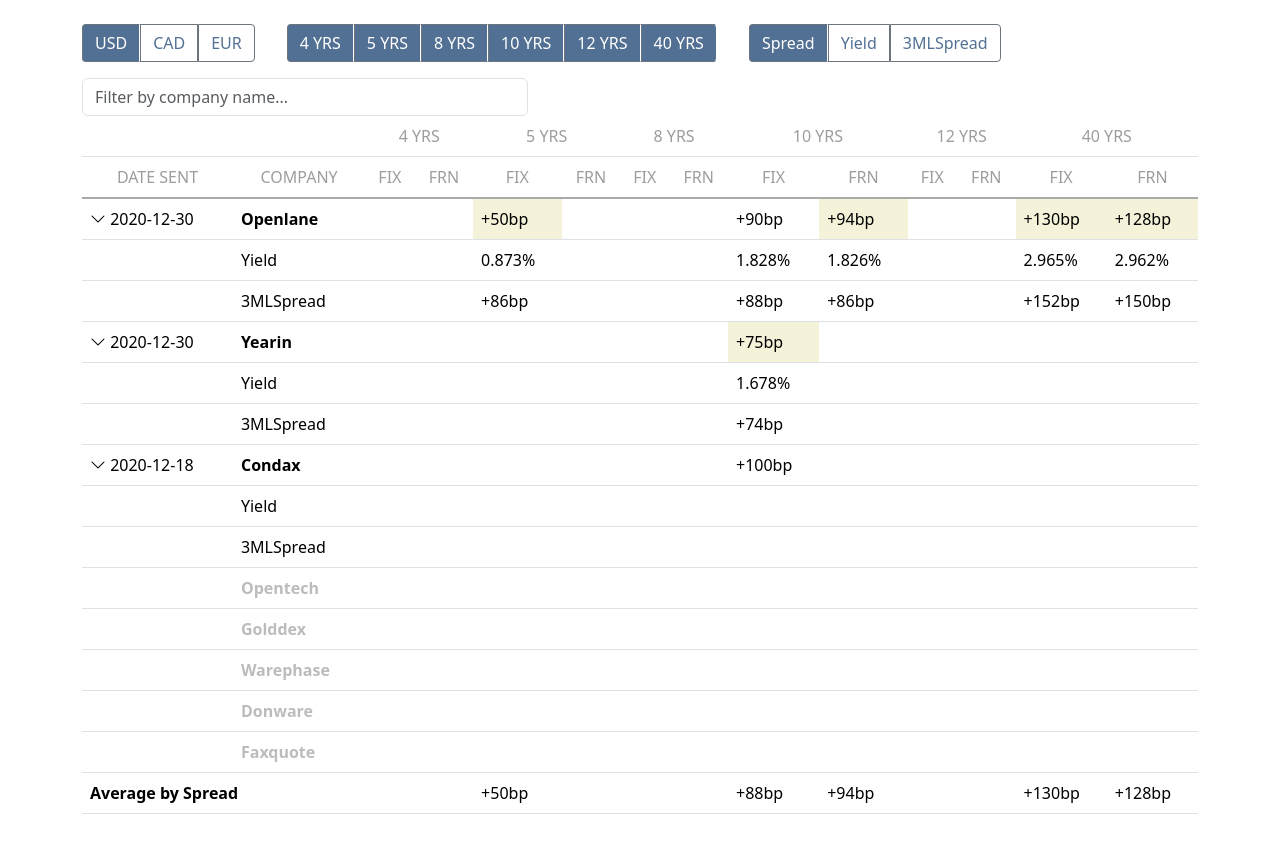
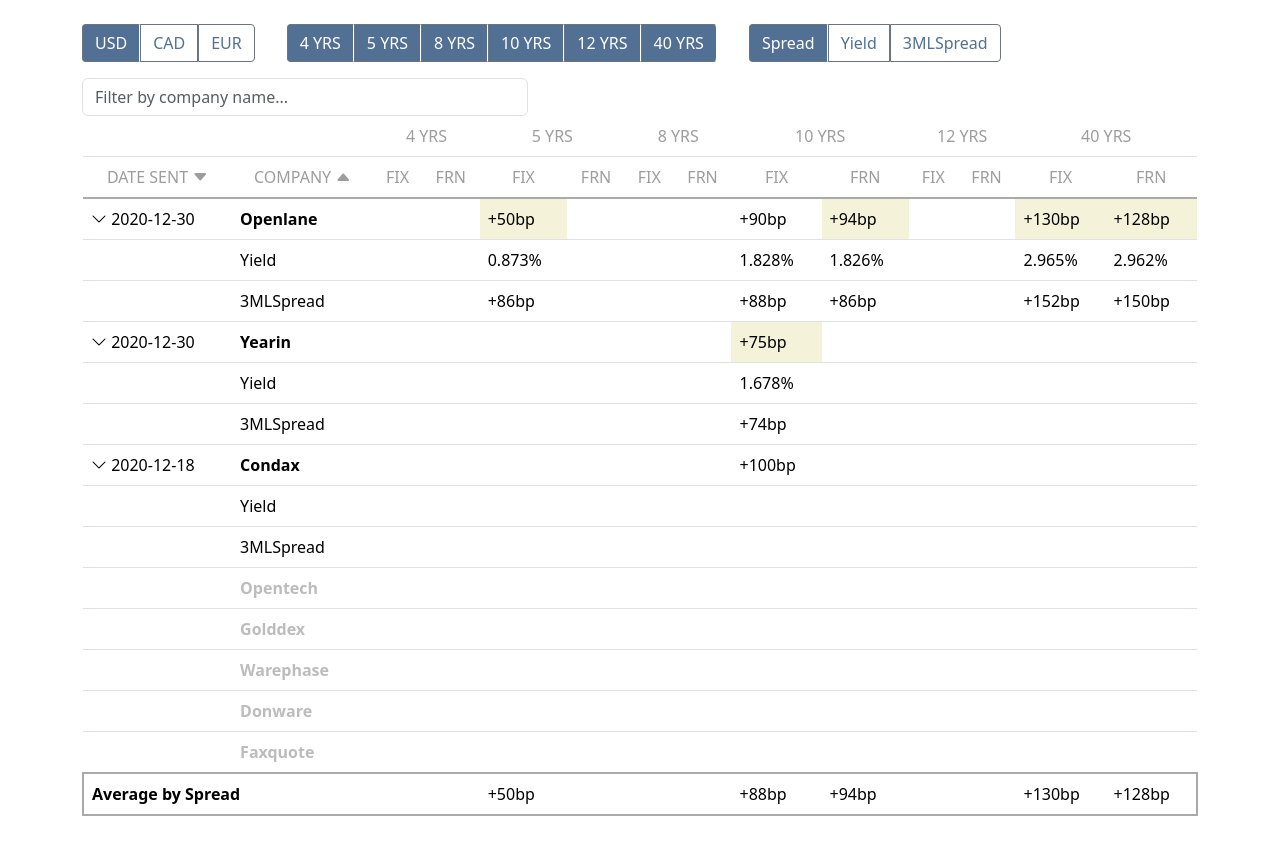
Before and after one commit to YuriHassle/interprice-challenge, a Vue app: page / in a window 1280 px wide. Built offline with nearby package versions, Linux system fonts and the light colour scheme.

Commit message:
feat: add sort functions

```diff
--- a/src/components/organisms/QuotesTable.vue
+++ b/src/components/organisms/QuotesTable.vue
@@ -10,8 +10,48 @@
           </th>
         </tr>
         <tr>
-          <th>DATE SENT</th>
-          <th>COMPANY</th>
+          <th>
+            <span> DATE SENT </span>
+            <i
+              class="sort-button bi"
+              :class="[
+                {
+                  'sort-button--active': sortBy.property === 'dateSent',
+                },
+                {
+                  'bi-caret-down-fill':
+                    sortBy.property === 'dateSent' && sortBy.desc,
+                },
+                {
+                  'bi-caret-up-fill':
+                    (sortBy.property === 'dateSent' && !sortBy.desc) ||
+                    sortBy.property !== 'dateSent',
+                },
+              ]"
+              @click="handleSortClick('dateSent')"
+            />
+          </th>
+          <th>
+            <span> COMPANY </span>
+            <i
+              class="sort-button bi"
+              :class="[
+                {
+                  'sort-button--active': sortBy.property === 'company',
+                },
+                {
+                  'bi-caret-down-fill':
+                    sortBy.property === 'companyName' && sortBy.desc,
+                },
+                {
+                  'bi-caret-up-fill':
+                    (sortBy.property === 'companyName' && !sortBy.desc) ||
+                    sortBy.property !== 'companyName',
+                },
+              ]"
+              @click="handleSortClick('companyName')"
+            />
+          </th>
           <th
             v-for="(year, index) in tableSubHeaders"
             :key="`${index}-${year}`"
@@ -23,7 +63,7 @@
       <tbody class="table__body table-group-divider">
         <tr
           v-for="(row, rowIndex) in tableData"
-          :key="`${row.id}-${row.companyLabel}`"
+          :key="`${row.id}-${rowIndex}`"
           class="table__row"
           :class="{
             'table__row--hidden': hiddenRows.includes(rowIndex),
@@ -31,7 +71,7 @@
         >
           <td class="table__cell">
             <i
-              v-if="row.dateSent"
+              v-if="isSelectedDisplayType(row.displayType)"
               class="bi"
               :class="
                 hiddenRows.includes(rowIndex + 1)
@@ -40,20 +80,26 @@
               "
               @click="handleDropdownClick(rowIndex)"
             />
-            {{ row.dateSent }}
+            <span>
+              {{ isSelectedDisplayType(row.displayType) ? row.dateSent : '' }}
+            </span>
           </td>
           <td
             class="table__cell"
             :class="[
               {
-                'table__cell--primary': row.displayType === displayFilter,
+                'table__cell--primary': isSelectedDisplayType(row.displayType),
               },
               {
                 'table__cell--disabled': !row.years,
               },
             ]"
           >
-            {{ row.companyLabel }}
+            {{
+              isSelectedDisplayType(row.displayType) || !row.years
+                ? row.companyName
+                : row.displayType
+            }}
           </td>
           <td
             class="table__cell"
@@ -72,7 +118,7 @@
           </td>
         </tr>
       </tbody>
-      <tfoot>
+      <tfoot class="table__footer">
         <tr>
           <th colspan="2">Average by Spread</th>
           <td
@@ -97,6 +143,10 @@ export default Vue.extend({
   data() {
     return {
       hiddenRows: [] as Array<number>,
+      sortBy: {
+        property: 'dateSent',
+        desc: true,
+      },
     };
   },
   computed: {
@@ -119,14 +169,12 @@ export default Vue.extend({
           });
 
           displayTypes.forEach((displayType: string) => {
-            const isSelectedDisplayType = displayType === vm.displayFilter;
             tableData.push({
               id: quoteItem.Id,
-              dateSent: isSelectedDisplayType ? quoteItem.DateSent : '',
-              companyLabel: isSelectedDisplayType
-                ? quoteItem.Company
-                : displayType,
+              dateSent: quoteItem.DateSent,
+              companyName: quoteItem.Company,
               displayType,
+              preferred: quoteItem.Preferred,
               years: { ...quotesGroupedByYear },
             });
           });
@@ -135,11 +183,31 @@ export default Vue.extend({
             id: quoteItem.Id,
             dateSent: quoteItem.DateSent,
             companyLabel: quoteItem.Company,
+            companyName: quoteItem.Company,
           });
         }
       }
-      console.log('tableData', tableData);
-      return tableData;
+
+      const sortByPreferred = (a: any, b: any) => {
+        return Number(!a.years) - Number(!b.years) || b.preferred - a.preferred;
+      };
+
+      const sortMethod = {
+        dateSent: this.sortByDate,
+        companyName: this.sortByCompanyName,
+      };
+
+      const sortedTable = tableData
+        .sort(sortByPreferred)
+        ?.sort((a: any, b: any) =>
+          sortMethod[this.sortBy.property as keyof typeof sortMethod](
+            a,
+            b,
+            this.sortBy.desc
+          )
+        );
+      console.log('tableData', sortedTable);
+      return sortedTable;
     },
     tableFooter(): any {
       const vm = this as any;
@@ -148,7 +216,7 @@ export default Vue.extend({
         let counter = 0;
         const totalByYear = vm.tableData.reduce(
           (sum: number, data: any, rowIndex: number) => {
-            if (data.displayType === vm.displayFilter) {
+            if (this.isSelectedDisplayType(data.displayType)) {
               const value = vm.getQuoteValue(rowIndex, columnIndex);
               if (value) {
                 sum += value;
@@ -213,6 +281,32 @@ export default Vue.extend({
         ? this.hiddenRows.filter((key: number) => !rowsToEvaluate.includes(key))
         : [...this.hiddenRows, ...rowsToEvaluate];
     },
+    handleSortClick(property: string) {
+      this.sortBy = {
+        property,
+        desc: this.sortBy.property === property ? !this.sortBy.desc : true,
+      };
+    },
+    isSelectedDisplayType(displayType: string) {
+      return displayType === (this as any).displayFilter;
+    },
+
+    sortByDate(a: any, b: any, desc: boolean) {
+      const dateA = new Date(a.dateSent).getTime();
+      const dateB = new Date(b.dateSent).getTime();
+      return (
+        Number(!a.years) - Number(!b.years) ||
+        (desc ? dateB - dateA : dateA - dateB)
+      );
+    },
+    sortByCompanyName(a: any, b: any, desc: boolean) {
+      return (
+        Number(!a.years) - Number(!b.years) ||
+        (desc
+          ? a.companyName.localeCompare(b.companyName)
+          : b.companyName.localeCompare(a.companyName))
+      );
+    },
   },
 });
 </script>
@@ -250,5 +344,8 @@ export default Vue.extend({
       font-weight: bold;
     }
   }
+  &__footer {
+    border: 0.14rem solid var(--table-primary-color);
+  }
 }
 </style>
```
